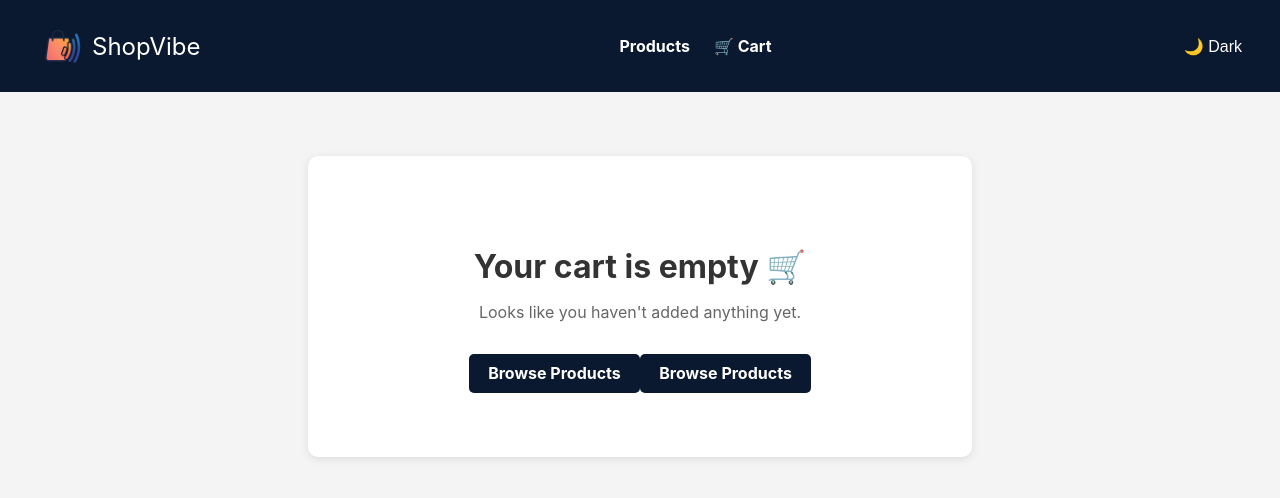
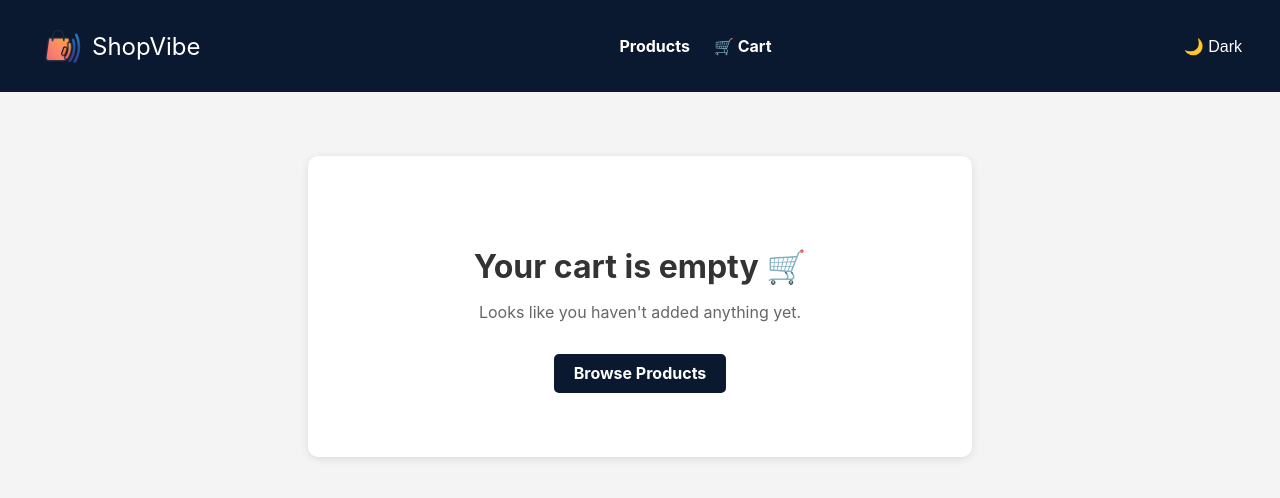
Before and after one commit to ferozem/shopVibe, a React (Create React App) app: page /shopvibe/cart in a window 1280 px wide. Shown: the top 498 px of the page. Built offline with nearby package versions, Linux system fonts and the light colour scheme.

Commit message:
added 404 page for github pages fix

```diff
--- a/src/pages/Cart.js
+++ b/src/pages/Cart.js
@@ -18,9 +18,6 @@ const Cart = () => {
         <Link to="/shopvibe/products/" className="back-btn">
           Browse Products
         </Link>
-        <a href="/shopvibe/products/" className="back-btn">
-          Browse Products
-        </a>
       </div>
     );
   }
```
Also changed, not shown: public/404.html (added, +7 -0 lines).
